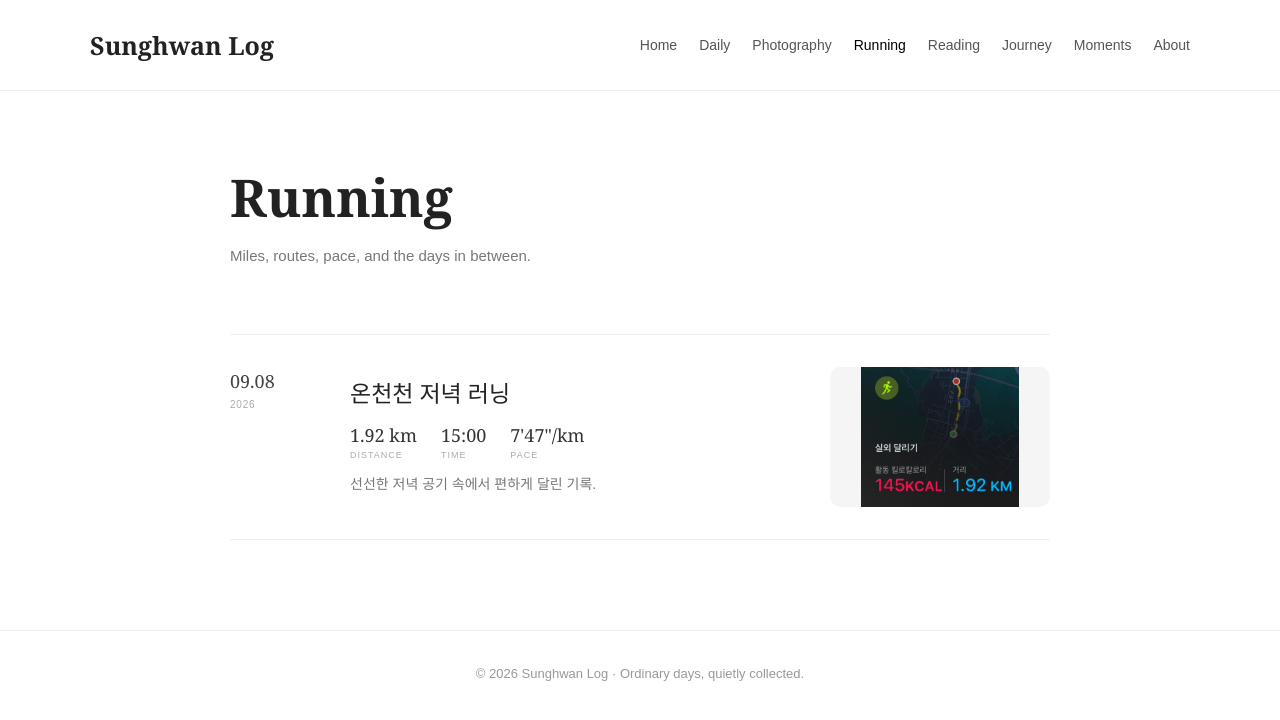
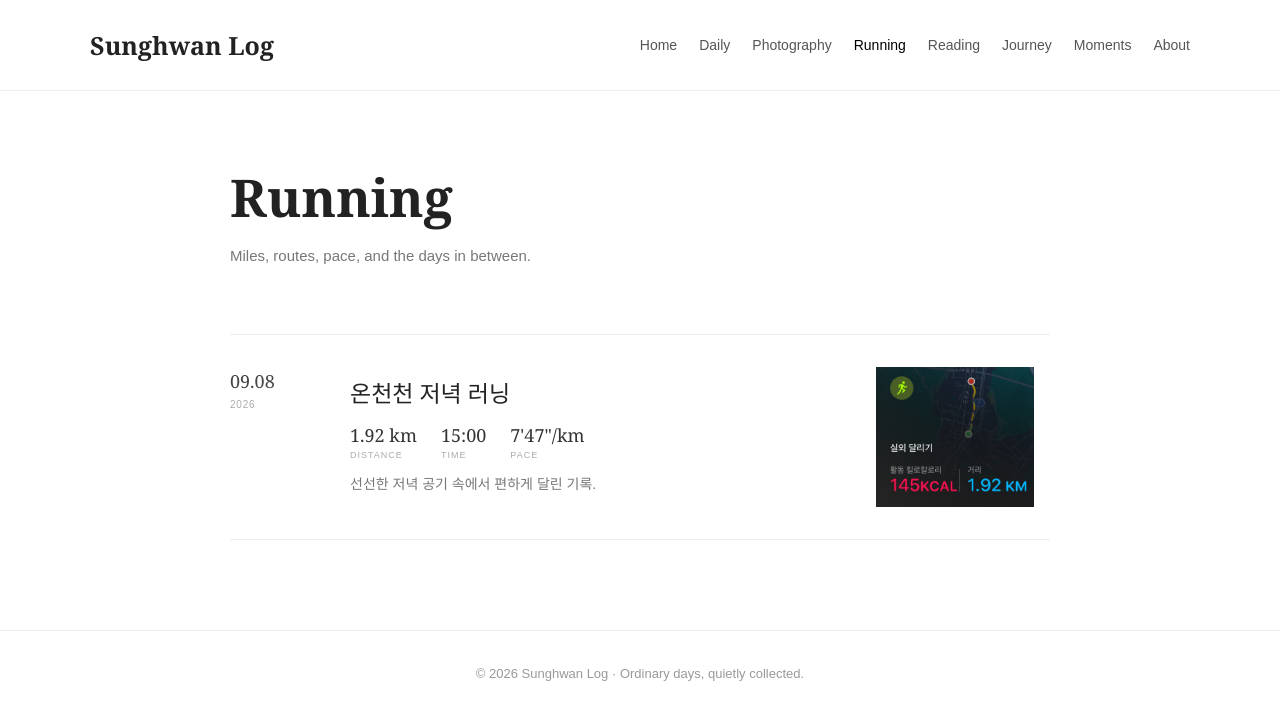
Before and after one commit to sunghwanlog/sunghwanlog.github.io, a Jekyll site: the page built from running.html, in a window 1280 px wide. Shown: the top 720 px of the page. Built offline with Jekyll 4.4.1, drawn with Linux system fonts in a browser that asks for light colours.

Commit message:
Update running.html

```diff
--- a/running.html
+++ b/running.html
@@ -133,7 +133,7 @@
       grid-template-columns:
         90px
         minmax(0, 1fr)
-        220px;
+        190px;
 
       gap: 30px;
       align-items: center;
@@ -263,17 +263,24 @@
 
 .running-gps {
   width: 100%;
+  height: 140px;
+
+  display: flex;
+  align-items: center;
+  justify-content: center;
 
   overflow: hidden;
 
   border-radius: 10px;
-
-      background: #f5f5f5;
+  background: #ffffff;
 }
 
 .running-gps img {
-      width: 100%;
-      height: 140px;
+  max-width: 100%;
+  max-height: 100%;
+
+  width: auto;
+  height: auto;
 
   object-fit: contain;
 
```
Lines whose indentation alone changed are shown as unchanged.
